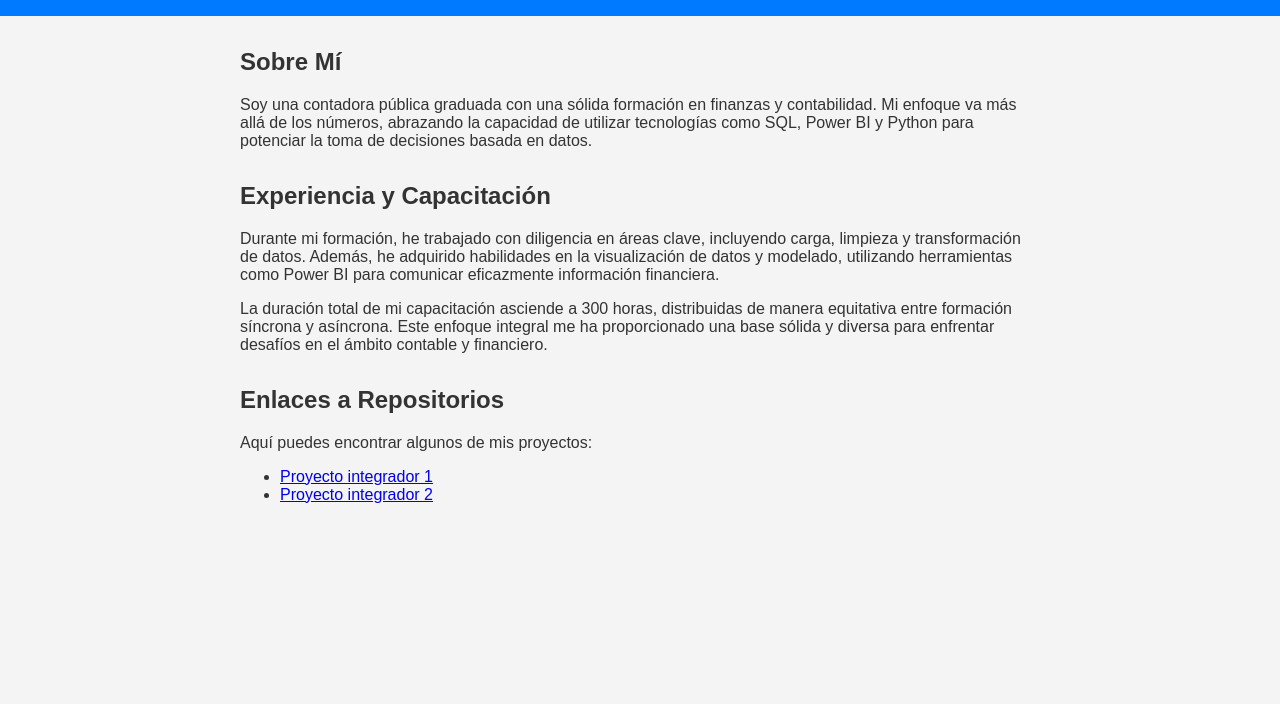
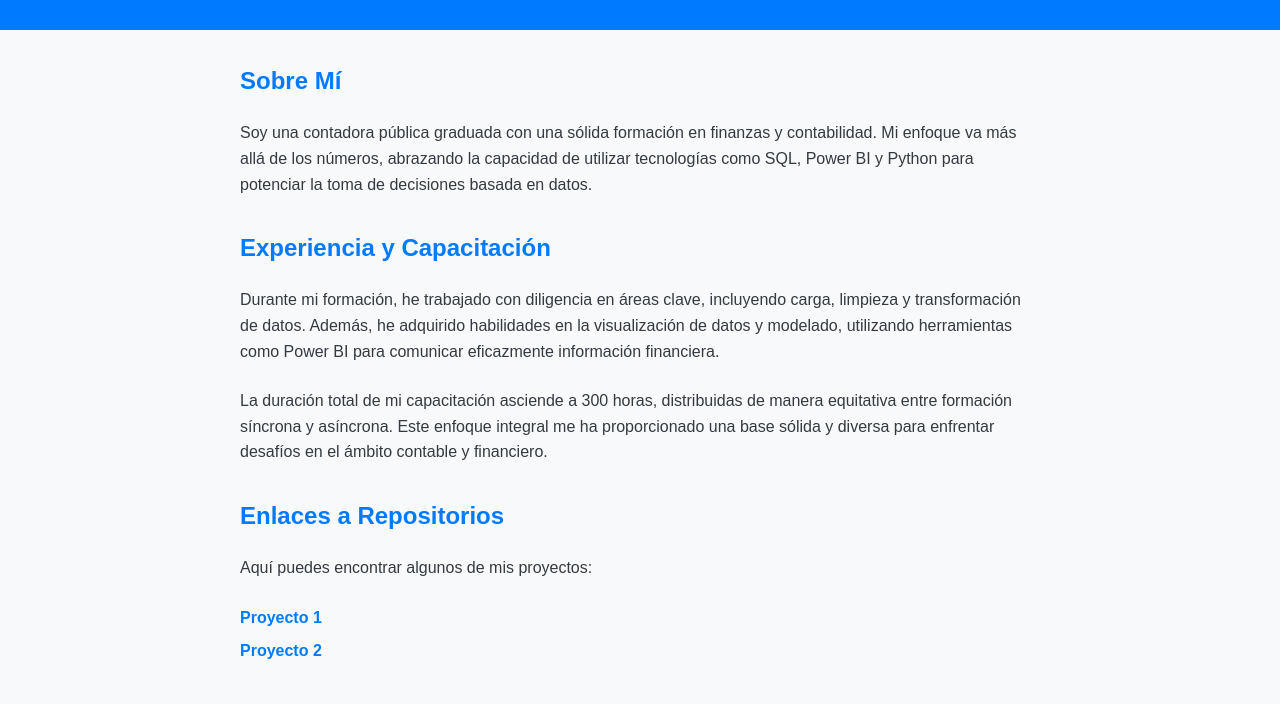
Before and after one commit to MarinesV/An-lisis-Datos-Consultor-BI-, a plain HTML site: page index.html in a window 1280 px wide. Shown: the part 96-800 px from the top of the page. Drawn offline with Linux system fonts and the light colour scheme.

Commit message:
Update index.html

```diff
--- a/index.html
+++ b/index.html
@@ -7,10 +7,11 @@
     <style>
         body {
             font-family: 'Arial', sans-serif;
-            background-color: #f4f4f4;
-            color: #333;
+            background-color: #f8f9fa;
+            color: #343a40;
             margin: 0;
             padding: 0;
+            line-height: 1.6;
         }
 
         header {
@@ -26,6 +27,34 @@
             padding: 0 20px;
         }
 
+        h1, h2, h3 {
+            color: #007BFF;
+        }
+
+        p {
+            margin-bottom: 1.5em;
+        }
+
+        ul {
+            list-style: none;
+            padding: 0;
+        }
+
+        li {
+            margin-bottom: 0.5em;
+        }
+
+        a {
+            color: #007BFF;
+            text-decoration: none;
+            font-weight: bold;
+        }
+
+        a:hover {
+            text-decoration: underline;
+        }
+
+        /* Añade más estilos según sea necesario */
     </style>
 </head>
 <body>
@@ -45,10 +74,11 @@
         <h2>Enlaces a Repositorios</h2>
         <p>Aquí puedes encontrar algunos de mis proyectos:</p>
         <ul>
-            <li><a href=https://github.com/MarinesV/Consultor-BI/tree/45a7fbe54e65f4e75f5521f289cb57879016e6d6/Proyecto%20integrador">Proyecto integrador 1</a></li>
-            <li><a href="https://github.com/MarinesV/Consultor-BI/tree/45a7fbe54e65f4e75f5521f289cb57879016e6d6/Proyecto%20Integrador%2022">Proyecto integrador 2</a></li>
+            <li><a href="https://github.com/tu-usuario/proyecto-1">Proyecto 1</a></li>
+            <li><a href="https://github.com/tu-usuario/proyecto-2">Proyecto 2</a></li>
+            <!-- Agrega más enlaces según sea necesario -->
         </ul>
     </section>
-
+    <!-- Otras secciones de tu portafolio -->
 </body>
 </html>
```
